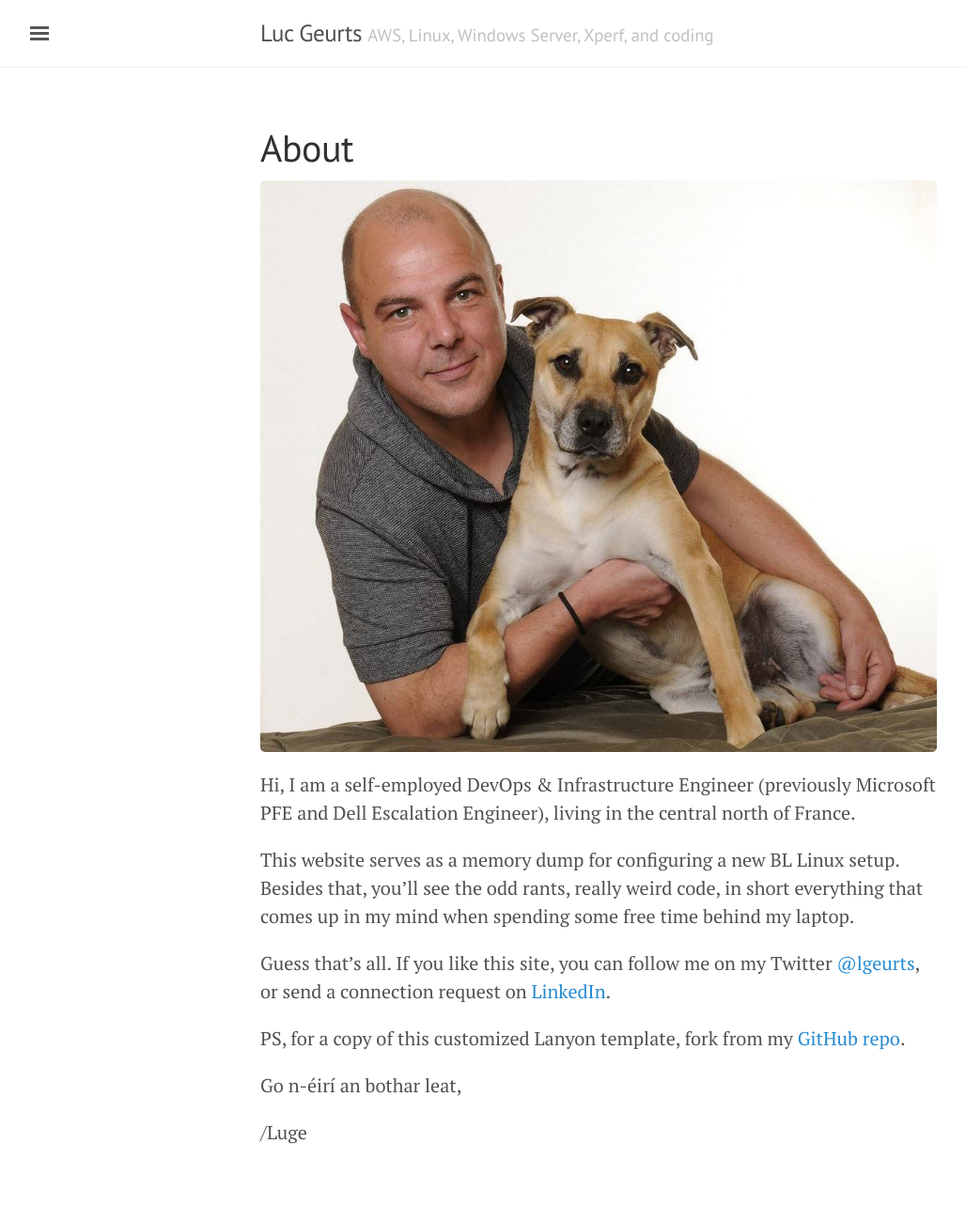
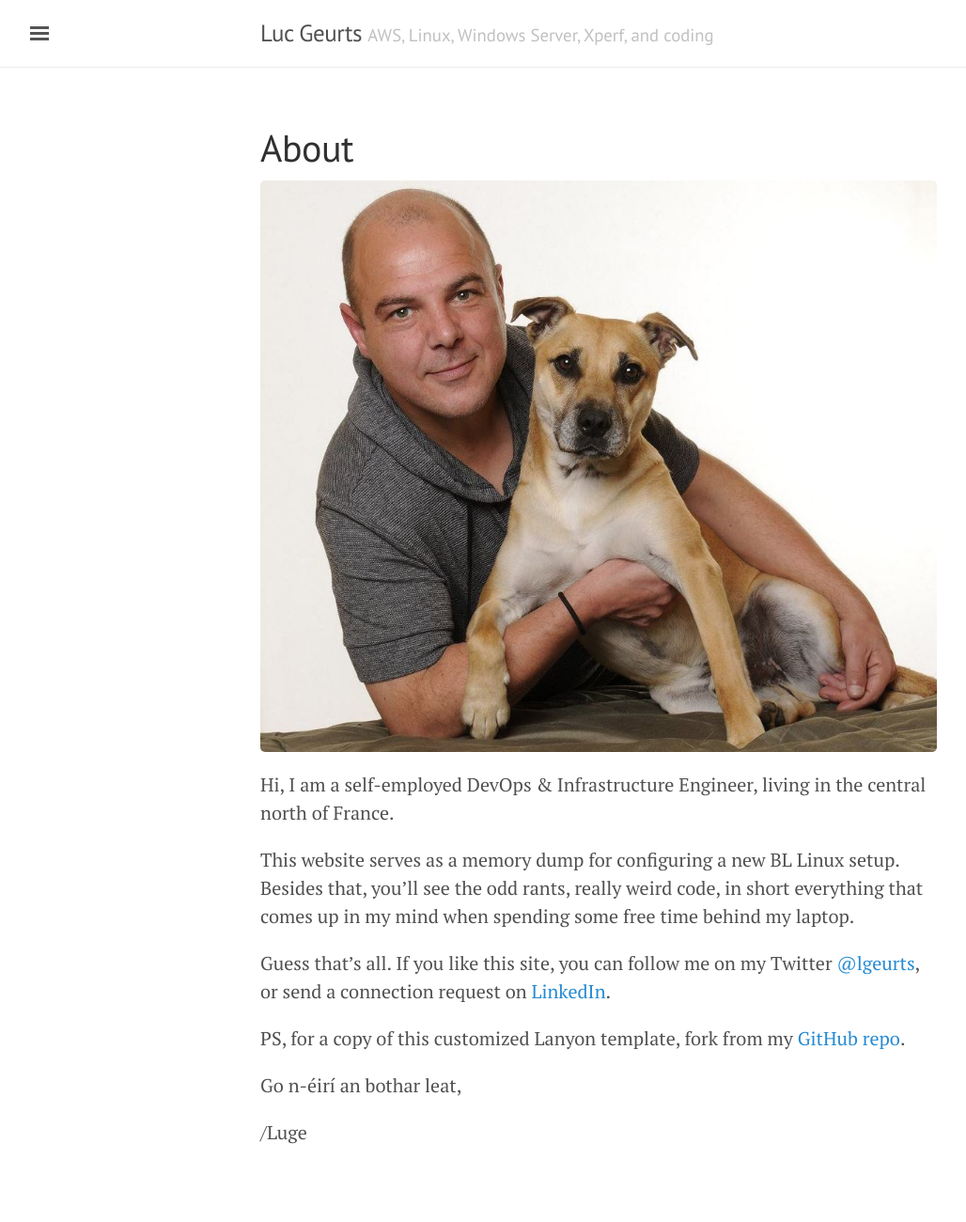
Before and after one commit to lgeurts/lgeurts.github.io, a Jekyll site: the page built from about.md, in a window 1280 px wide. Shown: the whole page at 94% size, without its empty margins (3-1031 px from the left). Built offline with Jekyll 4.4.1, drawn with Linux system fonts in a browser that asks for light colours.

Commit message:
Update about.md

```diff
--- a/about.md
+++ b/about.md
@@ -5,7 +5,7 @@
 
 ![Here I am with my dog Tigger.](/assets/portrait.jpg)
 
-Hi, I am a self-employed DevOps & Infrastructure Engineer (previously Microsoft PFE and Dell Escalation Engineer), living in the central north of France.
+Hi, I am a self-employed DevOps & Infrastructure Engineer, living in the central north of France.
 
 This website serves as a memory dump for configuring a new BL Linux setup.
 Besides that, you'll see the odd rants, really weird code, in short everything that comes up in my mind when spending some free time behind my laptop.
```
